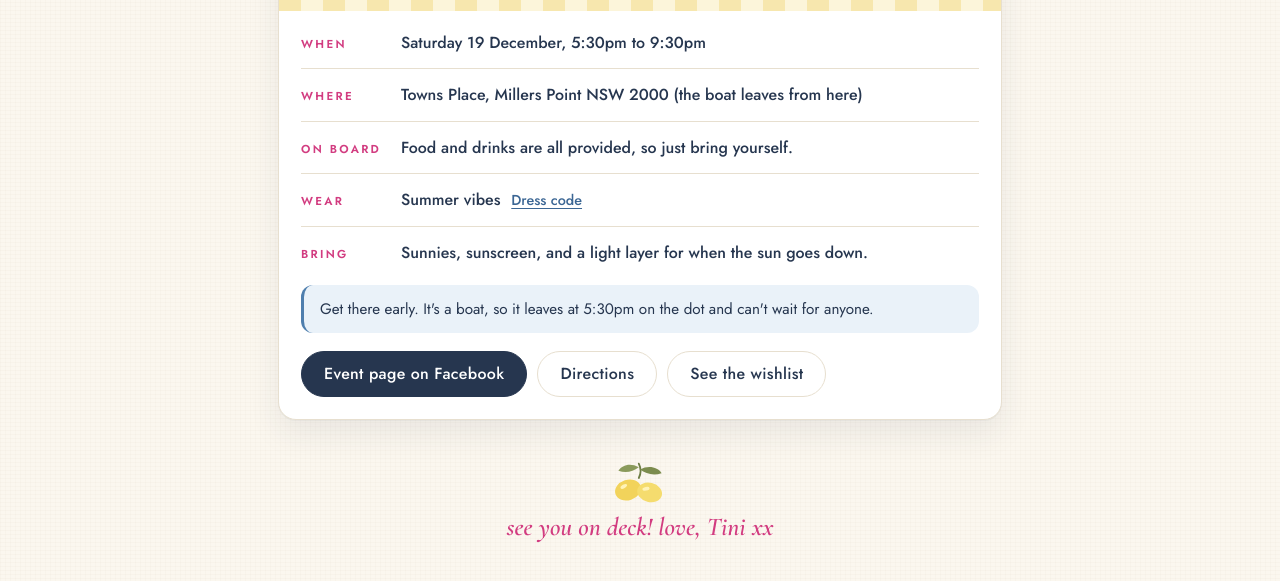
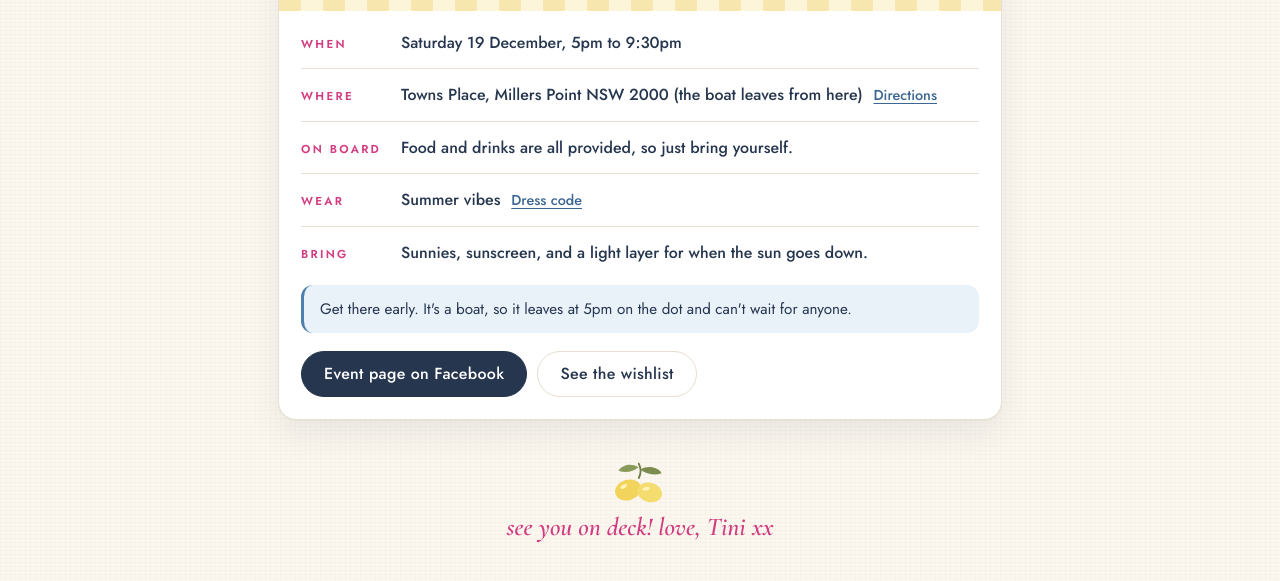
Before and after one commit to Chris-tinik/bdayinvite, a plain HTML site: page index.html in a window 1280 px wide. Shown: the part 637-1218 px from the top of the page. Drawn offline with nearby package versions, Linux system fonts and the light colour scheme.

Commit message:
Move Directions next to the address and change start time to 5pm
Co-Authored-By: Claude Opus 5.5 <noreply@anthropic.com>

```diff
--- a/config.js
+++ b/config.js
@@ -14,12 +14,12 @@ window.PARTY = {
   facebookEvent: "https://fb.me/e/7AimQstKy",
 
   // ---- Details tab (plain text, shown exactly as written) ----
-  when:  "Saturday 19 December, 5:30pm to 9:30pm",
+  when:  "Saturday 19 December, 5pm to 9:30pm",
   where: "Towns Place, Millers Point NSW 2000 (the boat leaves from here)",
   mapsQuery: "Towns Pl, Millers Point NSW 2000, Australia",   // used for the Directions button
   onBoard: "Food and drinks are all provided, so just bring yourself.",
   bring: "Sunnies, sunscreen, and a light layer for when the sun goes down.",
-  extraInfo: "Get there early. It's a boat, so it leaves at 5:30pm on the dot and can't wait for anyone.",
+  extraInfo: "Get there early. It's a boat, so it leaves at 5pm on the dot and can't wait for anyone.",
 
   // ---- Dress code tab ----
   dressCode: {
--- a/index.html
+++ b/index.html
@@ -6,7 +6,7 @@
   <title>Tini's Golden Birthday</title>
   <!-- Link previews (iMessage, WhatsApp, Messenger) read these. Edit to match your party. -->
   <meta property="og:title" content="Tini's golden birthday">
-  <meta property="og:description" content="Saturday 19 December, 5:30 to 9:30pm on a boat. Details, wishlist and dress code.">
+  <meta property="og:description" content="Saturday 19 December, 5 to 9:30pm on a boat. Details, wishlist and dress code.">
   <meta name="theme-color" content="#4F7FAE">
   <link rel="preconnect" href="https://fonts.googleapis.com">
   <link rel="preconnect" href="https://fonts.gstatic.com" crossorigin>
@@ -147,7 +147,7 @@
         </div>
         <dl class="tldr-list">
           <div class="tldr-row"><dt>When</dt><dd id="f-when"></dd></div>
-          <div class="tldr-row"><dt>Where</dt><dd id="f-where"></dd></div>
+          <div class="tldr-row"><dt>Where</dt><dd><span id="f-where"></span> <a class="inline-link" id="map-link" target="_blank" rel="noopener">Directions</a></dd></div>
           <div class="tldr-row" id="onboard-row"><dt>On board</dt><dd id="f-onboard"></dd></div>
           <div class="tldr-row"><dt>Wear</dt><dd><span id="f-dress"></span> <button type="button" class="inline-link" data-goto="dresscode">Dress code</button></dd></div>
           <div class="tldr-row" id="bring-row"><dt>Bring</dt><dd id="f-bring"></dd></div>
@@ -155,7 +155,6 @@
         <p class="tldr-warn" id="f-extra"></p>
         <div class="tldr-actions">
           <a class="btn btn-primary" id="fb-link" target="_blank" rel="noopener">Event page on Facebook</a>
-          <a class="btn btn-ghost" id="map-link" target="_blank" rel="noopener">Directions</a>
           <button type="button" class="btn btn-ghost" data-goto="wishlist">See the wishlist</button>
         </div>
       </article>
--- a/style.css
+++ b/style.css
@@ -325,6 +325,7 @@ main { display: grid; align-content: start; gap: 3rem; padding-block: 1rem 2rem;
 .panel-head { display: grid; gap: 6px; }
 
 .inline-link {
+  white-space: nowrap;
   background: none; border: 0; padding: 0; margin-left: 6px;
   font: 500 0.9rem var(--body); color: var(--blue-dark); text-decoration: underline; text-underline-offset: 3px; cursor: pointer;
 }
```
